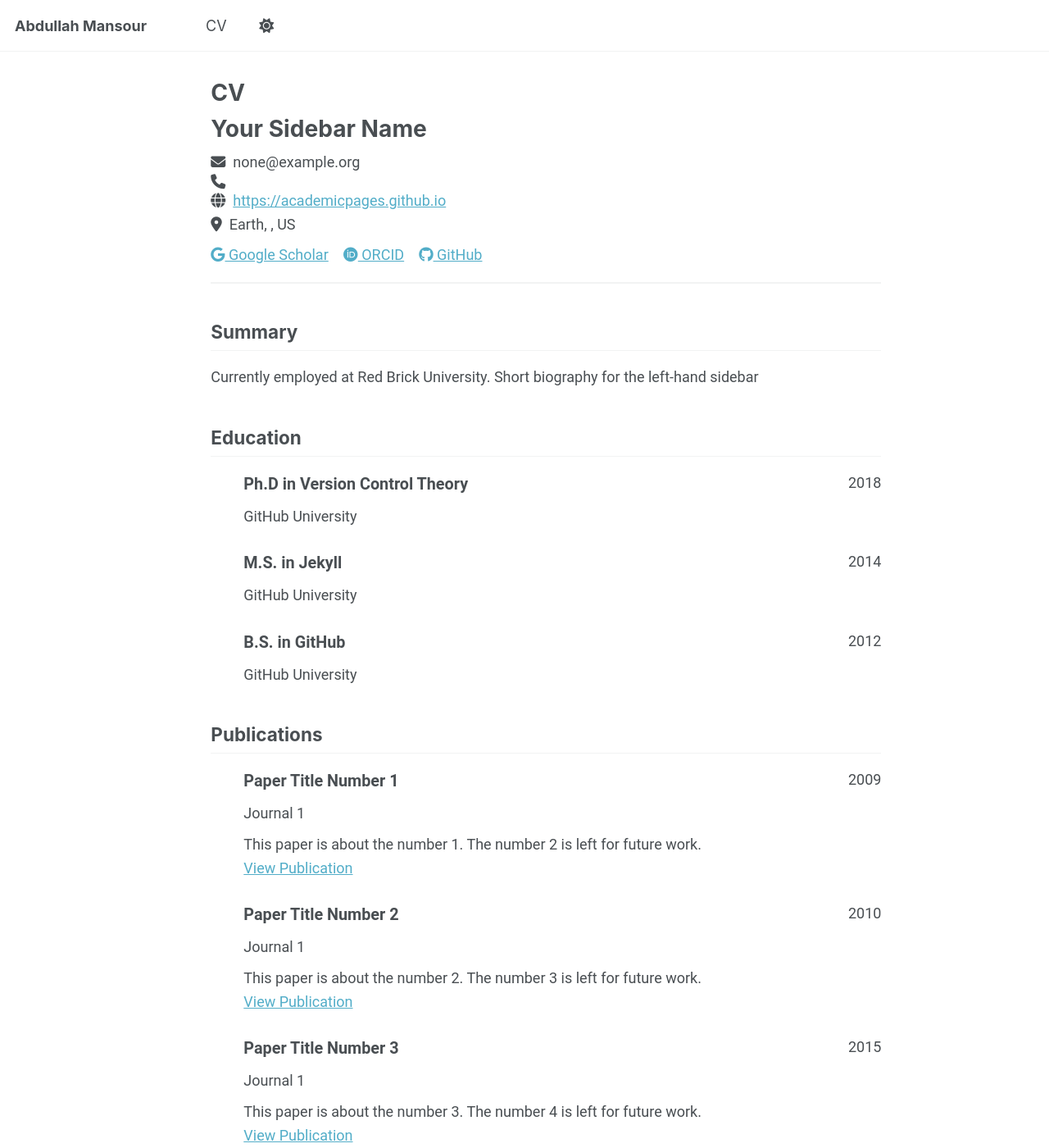
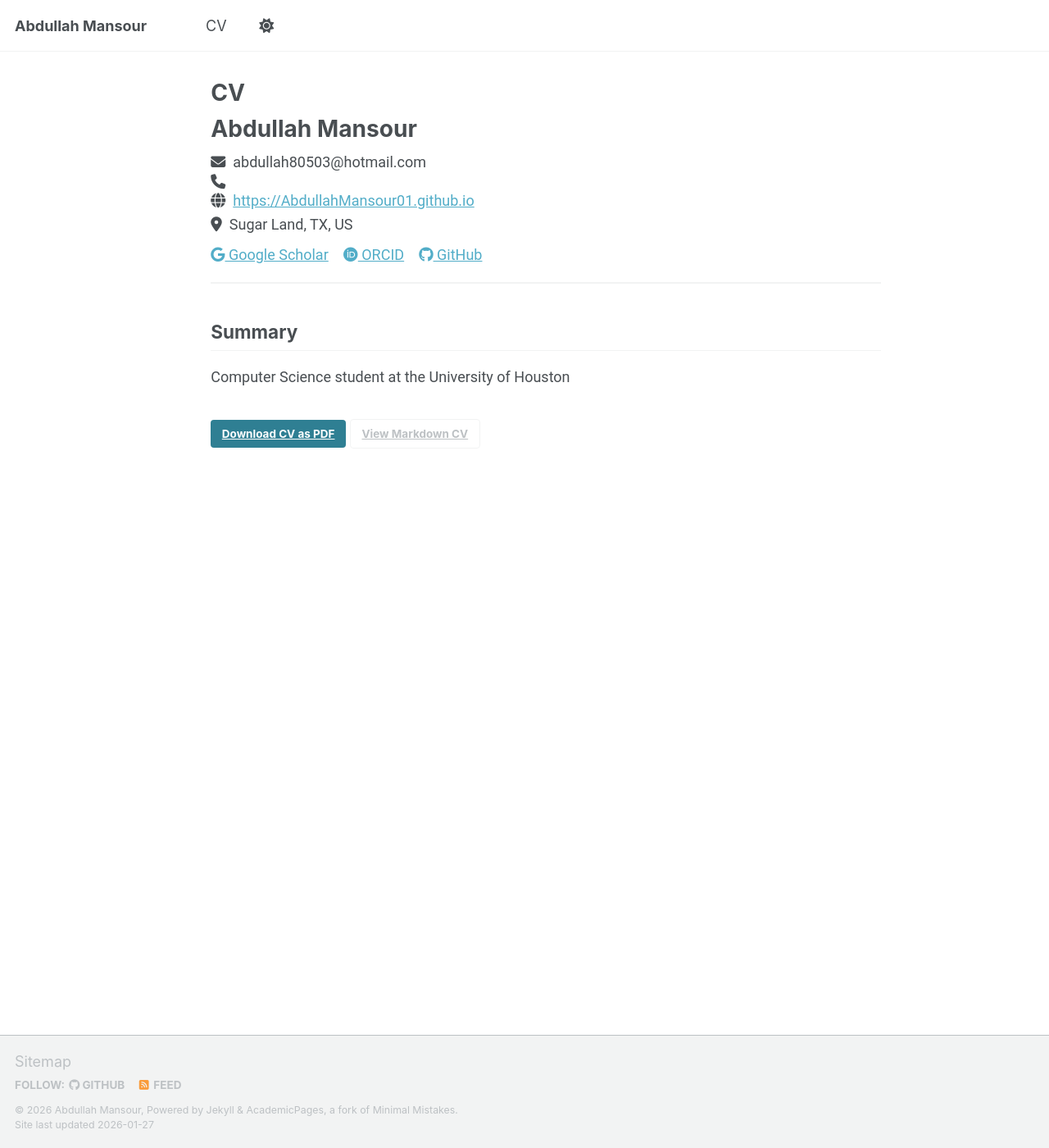
Before and after one commit to AbdullahMansour01/abdullahmansour01.github.io, a Jekyll site: the page built from _pages/cv-json.md, in a window 1280 px wide and 1400 px high. Shown: the whole window at 82% size. Built offline with Jekyll 4.4.1, drawn with Linux system fonts in a browser that asks for light colours; a script bundle is joined from its source files by our own code; library files that are not in the unit come from our copies; some of the changed text lies outside the part shown.

Commit message:
code updated

```diff
--- a/_config.yml
+++ b/_config.yml
@@ -13,10 +13,10 @@ title                    : "Abdullah Mansour"
 title_separator          : "-"
 name                     : &name "Abdullah Mansour"
 description              : &description "Abdullah Mansour's academic portfolio"   # Update this with a general description of your site, this is the default if not overridden by a page
-url                      : https://academicpages.github.io # The base hostname & protocol for your site e.g. "https://[your GitHub username].github.io",
+url                      : "https://AbdullahMansour01.github.io" # The base hostname & protocol for your site e.g. "https://[your GitHub username].github.io",
                                                            # or if you already have some other page hosted on Github then use "https://[your GitHub username].github.io/[Your Repo Name]"
 baseurl                  : "" # the subpath of your site, e.g. "/blog"
-repository               : "academicpages/academicpages.github.io"
+repository               : "AbdullahMansour01/abdullahmansour01.github.io"
 
 # Site Author - The following control what appear as part of the author content on the side bar.
 #               If a field is blank the icon and link will not appear, otherwise it will be shown.
@@ -51,7 +51,7 @@ author:
   bitbucket        : # Username - Update with your username on the site
   codepen          : # Username
   dribbble         : # Username
-  github           : "academicpages"
+  github           : "AbdullahMansour01"
   kaggle           : # Username
   stackoverflow    : # User number or user number and name (i.e., use "1" or "1/jeff-atwood")
 
@@ -222,13 +222,13 @@ kramdown:
 # These settings control the types of collections used by the template
 collections:
   teaching:
-    output: true
+    output: false
     permalink: /:collection/:path/
   publications:
-    output: true
+    output: false
     permalink: /:collection/:path/
   portfolio:
-    output: true
+    output: false
     permalink: /:collection/:path/
   talks:
     output: false
--- a/_data/cv.json
+++ b/_data/cv.json
@@ -1,16 +1,16 @@
 {
   "basics": {
-    "name": "Your Sidebar Name",
-    "email": "none@example.org",
+    "name": "Abdullah Mansour",
+    "email": "abdullah80503@hotmail.com",
     "phone": "",
-    "website": "https://academicpages.github.io",
-    "summary": "Currently employed at Red Brick University. Short biography for the left-hand sidebar",
+    "website": "https://AbdullahMansour01.github.io",
+    "summary": "Computer Science student at the University of Houston",
     "location": {
       "address": "",
       "postalCode": "",
-      "city": "Earth",
+      "city": "Sugar Land",
       "countryCode": "US",
-      "region": ""
+      "region": "TX"
     },
     "profiles": [
       {
@@ -25,99 +25,19 @@
       },
       {
         "network": "GitHub",
-        "username": "academicpages",
-        "url": "https://github.com/academicpages"
+        "username": "AbdullahMansour01",
+        "url": "https://github.com/AbdullahMansour01"
       }
     ]
   },
   "work": [],
-  "education": [
-    {
-      "institution": "GitHub University",
-      "area": "Ph.D in Version Control Theory",
-      "studyType": "",
-      "startDate": "",
-      "endDate": "2018",
-      "gpa": null,
-      "courses": []
-    },
-    {
-      "institution": "GitHub University",
-      "area": "M.S. in Jekyll",
-      "studyType": "",
-      "startDate": "",
-      "endDate": "2014",
-      "gpa": null,
-      "courses": []
-    },
-    {
-      "institution": "GitHub University",
-      "area": "B.S. in GitHub",
-      "studyType": "",
-      "startDate": "",
-      "endDate": "2012",
-      "gpa": null,
-      "courses": []
-    }
-  ],
+  "education": [],
   "skills": [],
   "languages": [],
   "interests": [],
   "references": [],
-  "publications": [
-    {
-      "name": "Paper Title Number 1",
-      "publisher": "Journal 1",
-      "releaseDate": "2009-10-01",
-      "website": "https://academicpages.github.io/files/paper1.pdf",
-      "summary": "This paper is about the number 1. The number 2 is left for future work."
-    },
-    {
-      "name": "Paper Title Number 2",
-      "publisher": "Journal 1",
-      "releaseDate": "2010-10-01",
-      "website": "https://academicpages.github.io/files/paper2.pdf",
-      "summary": "This paper is about the number 2. The number 3 is left for future work."
-    },
-    {
-      "name": "Paper Title Number 3",
-      "publisher": "Journal 1",
-      "releaseDate": "2015-10-01",
-      "website": "https://academicpages.github.io/files/paper3.pdf",
-      "summary": "This paper is about the number 3. The number 4 is left for future work."
-    },
-    {
-      "name": "Paper Title Number 4",
-      "publisher": "GitHub Journal of Bugs",
-      "releaseDate": "2024-02-17",
-      "website": "https://academicpages.github.io/files/paper3.pdf",
-      "summary": "This paper is about fixing template issue #693."
-    }
-  ],
+  "publications": [],
   "presentations": [],
-  "teaching": [
-    {
-      "course": "Teaching experience 1",
-      "institution": "University 1, Department",
-      "date": "2014-01-01",
-      "role": "Undergraduate course",
-      "description": ""
-    },
-    {
-      "course": "Teaching experience 2",
-      "institution": "University 1, Department",
-      "date": "2015-01-01",
-      "role": "Workshop",
-      "description": ""
-    }
-  ],
-  "portfolio": [
-    {
-      "name": "Portfolio item number 1",
-      "category": "portfolio",
-      "date": "",
-      "url": "",
-      "description": "Short description of portfolio item number 1<br/><img src='/images/500x300.png'>"
-    }
-  ]
+  "teaching": [],
+  "portfolio": []
 }
```
